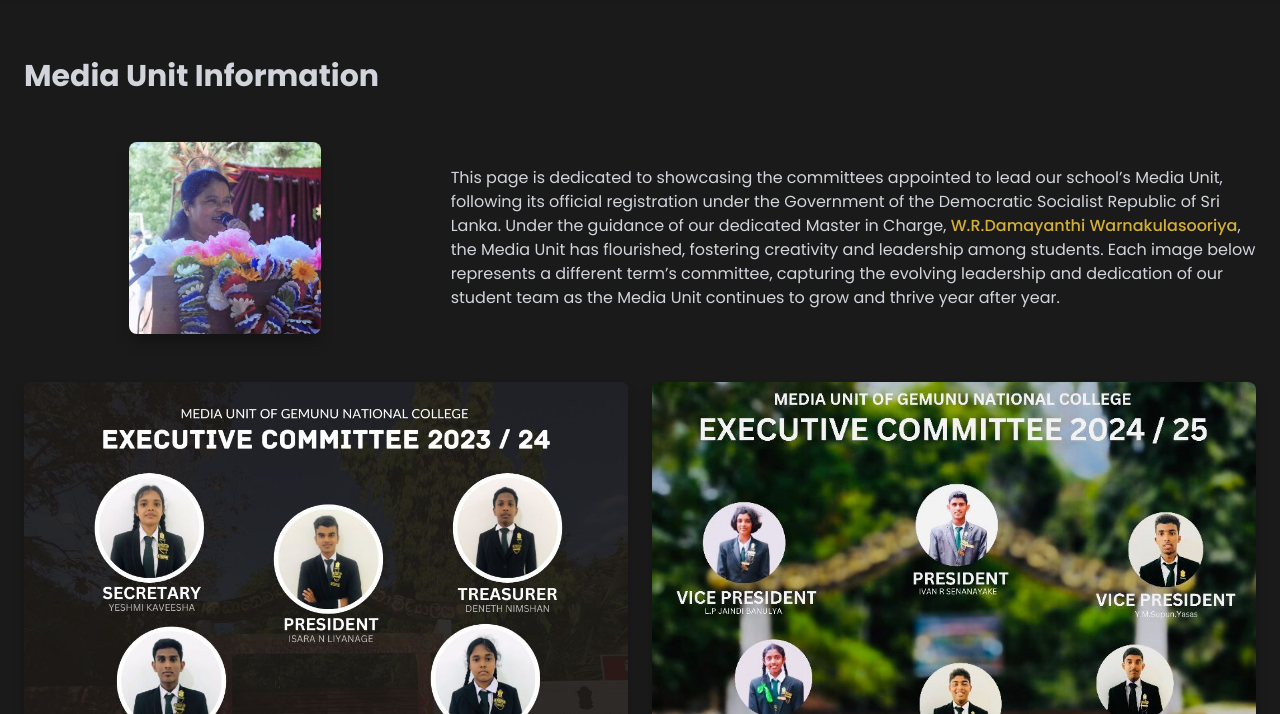
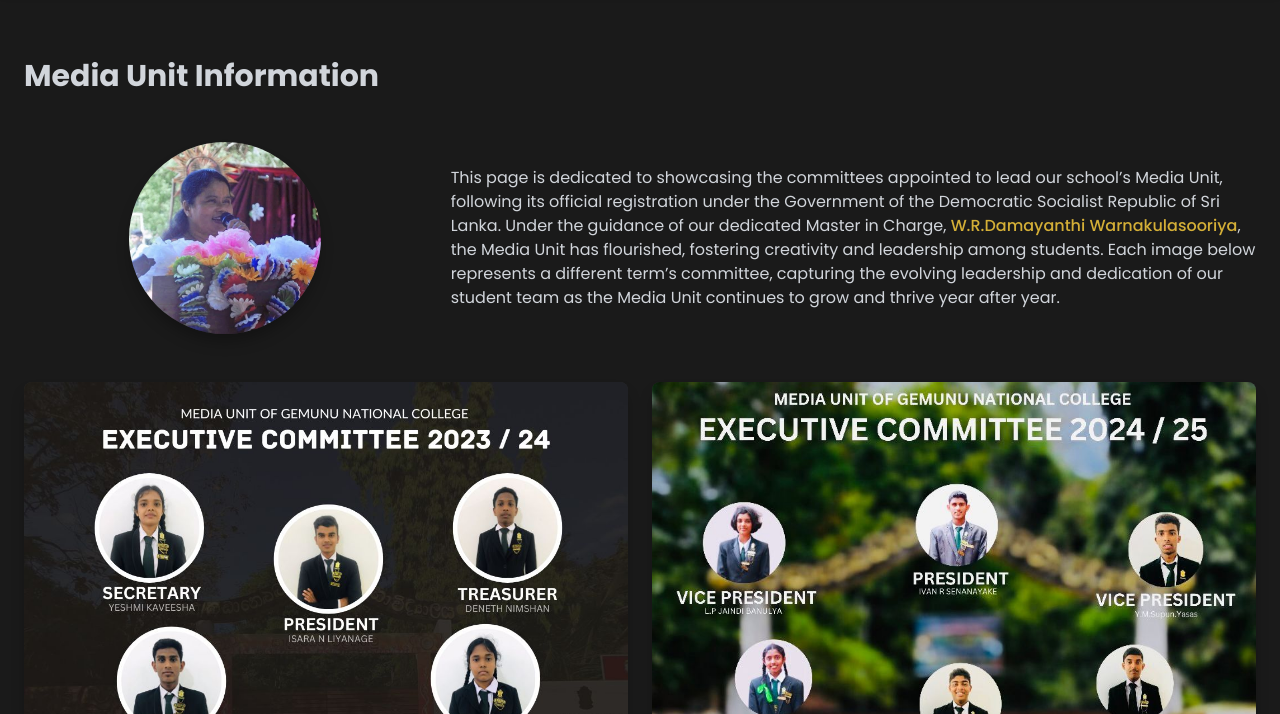
Before and after one commit to prabhashwara07/Gemenu-NC, a plain HTML site: page media-unit.html in a window 1280 px wide. Shown: the part 86-800 px from the top of the page. Drawn offline with nearby package versions, Linux system fonts and the light colour scheme.

Commit message:
Adds rounded styling to image cards
Enhances image card appearance by applying a rounded-full class.
Improves visual design consistency and aligns with modern UI trends.

```diff
--- a/media-unit.html
+++ b/media-unit.html
@@ -95,6 +95,8 @@
         padding-bottom: 100%; /* Aspect ratio 4:3 */
         overflow: hidden;
       }
+
+
 
       .image-wrapper img {
         position: absolute;
@@ -309,7 +311,7 @@
         <div class="mb-12">
           <div class="flex flex-col sm:flex-row items-center gap-6">
             <div class="sm:w-1/3">
-              <div class="w-48 h-48 content-card cursor-pointer mx-auto" onclick="openModal('assets/media-miss.jpg')">
+              <div class="w-48 h-48 content-card cursor-pointer mx-auto rounded-full" onclick="openModal('assets/media-miss.jpg')">
                 <div class="image-wrapper">
                   <img src="assets/media-miss.jpg" alt="W.R.Damayanthi Warnakulasooriya" />
                 </div>
```
